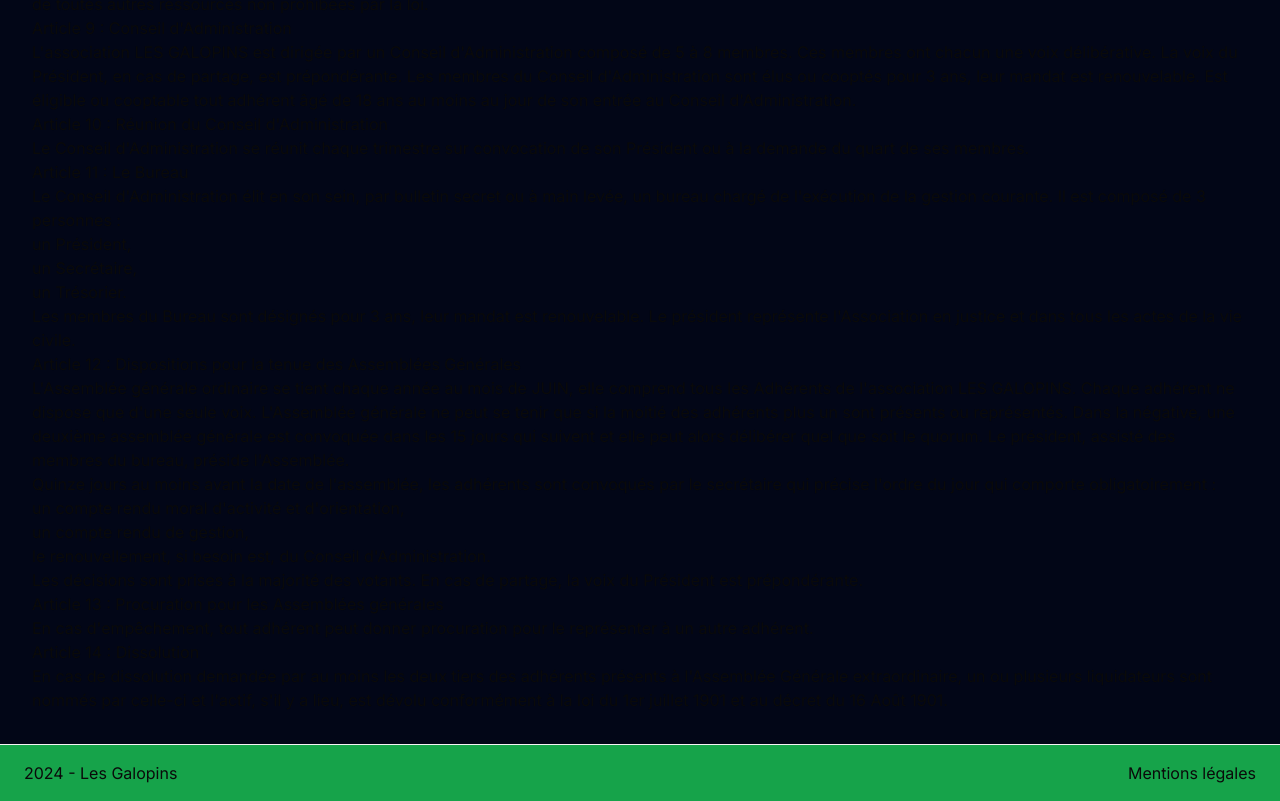
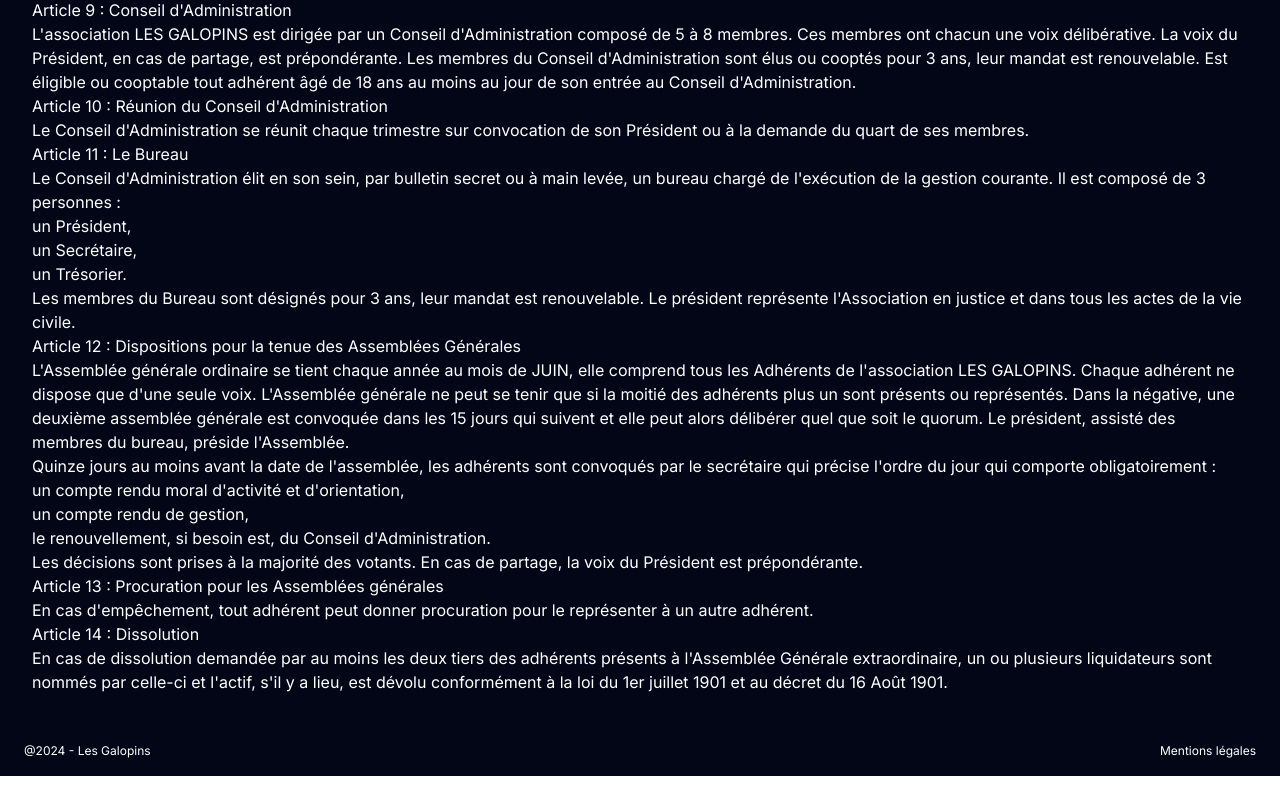
Before and after one commit to SebastienLaurentt/Galopins-Next-V2, a Next.js app: page /mentions in a window 1280 px wide. Shown: the part 799-1600 px from the top of the page. After the commit the page ends 1575 px from the top, so only its background shows below. Built offline with nearby package versions, Linux system fonts and the light colour scheme.

Commit message:
update style in footer and mentions

```diff
--- a/app/mentions/page.tsx
+++ b/app/mentions/page.tsx
@@ -3,8 +3,8 @@
 function Mentions() {
 
   return (
-    <div className="bg-slate-950 flex flex-col justify-center p-4 md:p-8">
-        <a href="/" className="text-white text-sm md:text-lg md:hover:font-bold ">
+    <div className="bg-slate-950 flex flex-col justify-center p-4 md:p-8 text-white">
+        <a href="/" className="text-sm md:text-lg md:hover:font-bold ">
             Retour à la page d&apos;accueil
         </a>
         <h2 className="text-2xl md:text-3xl text-center mb-4 mt-4">Statuts de l&apos;association &quot;Les Galopins&quot; au 1/09/2004</h2>
--- a/src/features/layout/Footer/Footer.tsx
+++ b/src/features/layout/Footer/Footer.tsx
@@ -5,12 +5,12 @@ export const Footer = () => {
 
 
   return (
-    <footer className='bottom-0 border-t border-t-accent '>
-      <div className="flex items-center px-6 py-4 justify-between bg-green-600">
-        <span>
-          2024 - Les Galopins
+    <footer className='bg-slate-950 text-white'>
+      <div className="flex items-center px-6 py-4 justify-between">
+        <span className="text-xs">
+          @2024 - Les Galopins
         </span>
-        <span>
+        <span className="text-xs">
           <Link href="/mentions"> Mentions légales </Link>
         </span>
       </div>
--- a/src/features/layout/Header/Header.tsx
+++ b/src/features/layout/Header/Header.tsx
@@ -11,7 +11,7 @@ export const Header = () => {
   return (
     <header className='border-b border-b-accent '>
       <div className="flex items-center px-6 py-4 justify-between bg-green-600">
-        <h2 className="text-2xl font-bold"> Les Galopins </h2>
+        <span className="font-bold"> Les Galopins </span>
         <BurgerMenu isOpen={isOpen} setIsOpen={setIsOpen} />
       </div>
     </header>
```
